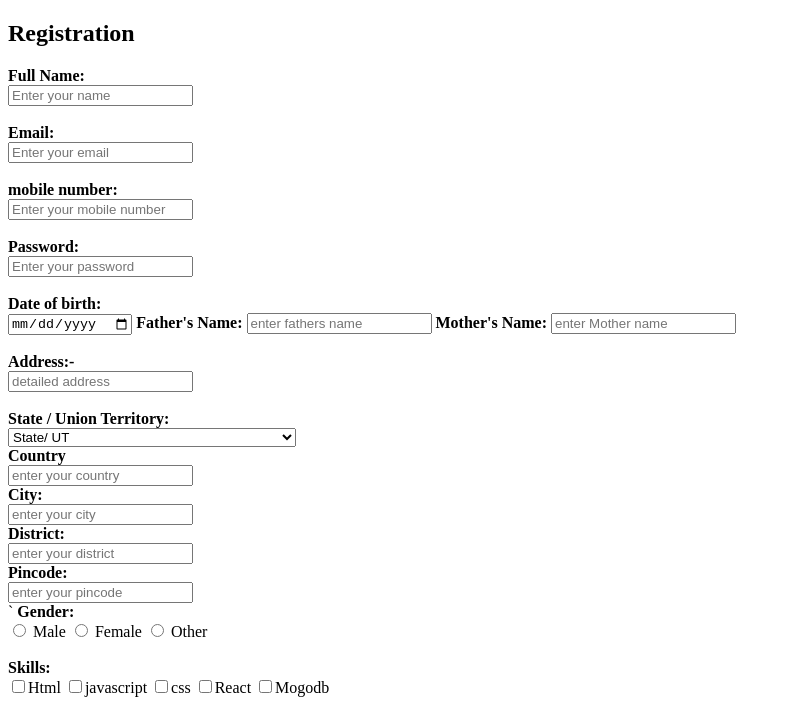
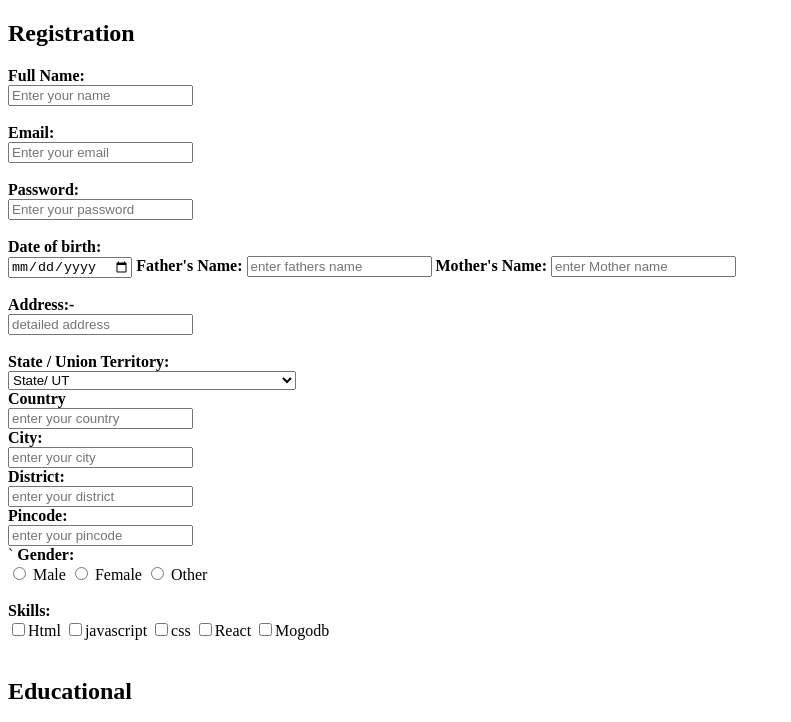
Before and after one commit to mdizaanahmad/Exam-Form-Website, a plain HTML site: page index.html in a window 1280 px wide. Shown: the top 722 px of the page, without its empty margins (0-791 px from the left). Drawn offline with Linux system fonts and the light colour scheme.

```diff
--- a/index.html
+++ b/index.html
@@ -18,9 +18,6 @@
 
         <label><b>Email:</b></label><br>
             <input type="text" name="email" placeholder="Enter your email"><br><br>
-
-        <label><b>mobile number:</b></label><br>
-            <input type="text" name="mobile" placeholder="Enter your mobile number"><br><br>
 
         <label><b>Password:</b></label><br>
             <input type="password" name="password" placeholder="Enter your password"><br><br>
```
